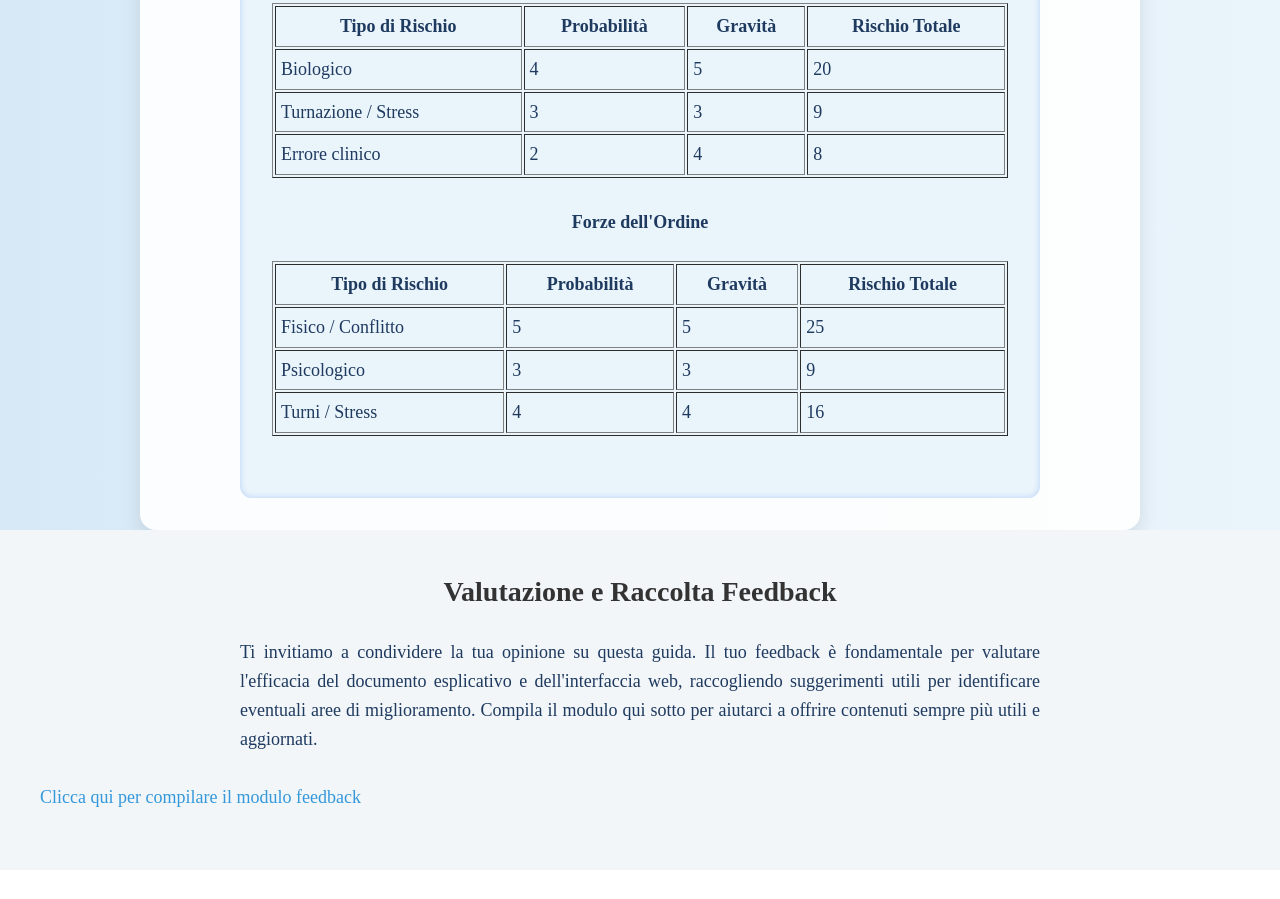
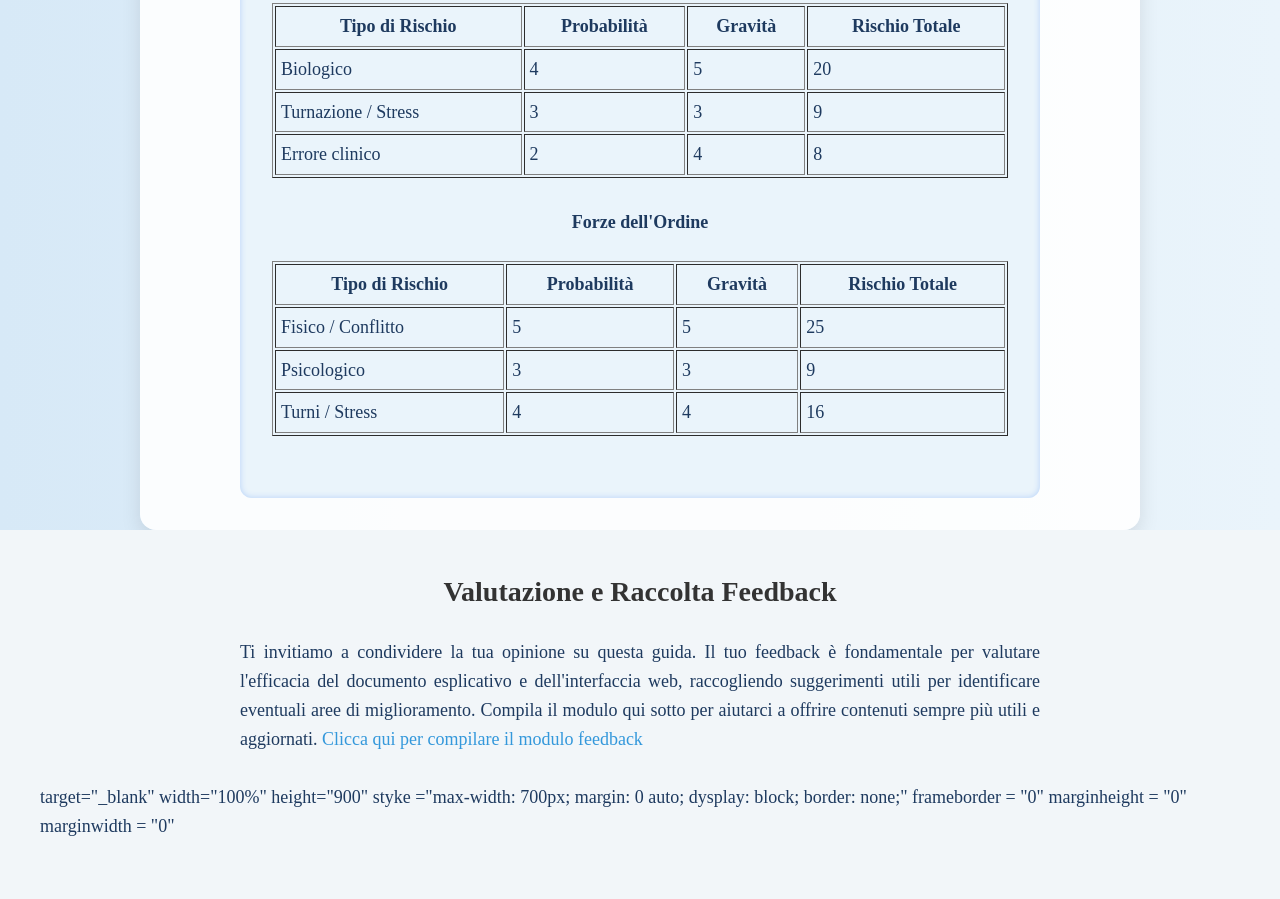
Before and after one commit to carmineguidacc/progetto-sicurezza, a plain HTML site: page index.html in a window 1280 px wide. Shown: the part 2824-3723 px from the top of the page. Before the commit the page ends 3694 px from the top, so only its background shows below. Drawn offline with Linux system fonts and the light colour scheme.

Commit message:
index.html

```diff
--- a/index.html
+++ b/index.html
@@ -194,9 +194,10 @@ In questo modo, il documento mira a colmare una lacuna frequente nelle aziende:
     Ti invitiamo a condividere la tua opinione su questa guida. Il tuo feedback è fondamentale per valutare l'efficacia del documento esplicativo e dell'interfaccia web,
     raccogliendo suggerimenti utili per identificare eventuali aree di miglioramento.
     Compila il modulo qui sotto per aiutarci a offrire contenuti sempre più utili e aggiornati.
+	  <a href="https://docs.google.com/forms/d/e/1FAIpQLSdkz1PNaukITif3-FNjT4iCeLLjDWrJmayl5EfJqQD-oVOzNQ/viewform?embedded=true">Clicca qui per compilare il modulo feedback</a>
   </p>
 <div
-	<p><a href="https://docs.google.com/forms/d/e/1FAIpQLSdkz1PNaukITif3-FNjT4iCeLLjDWrJmayl5EfJqQD-oVOzNQ/viewform?embedded=true" test-align: center; target="_blank" width="100%" height="900" styke ="max-width: 700px; margin: 0 auto; dysplay: block; border: none;" frameborder = "0" marginheight = "0" marginwidth = "0">Clicca qui per compilare il modulo feedback</a></p>
+	<p>  target="_blank" width="100%" height="900" styke ="max-width: 700px; margin: 0 auto; dysplay: block; border: none;" frameborder = "0" marginheight = "0" marginwidth = "0"</p>
 </div>
 
 
```
